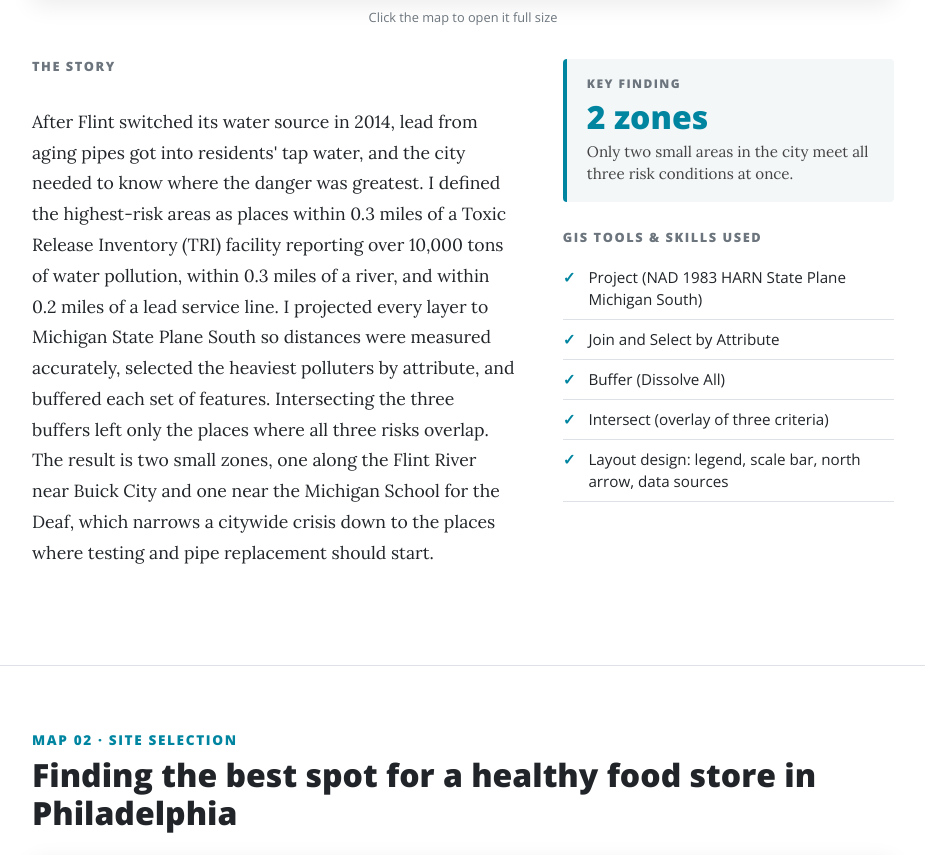
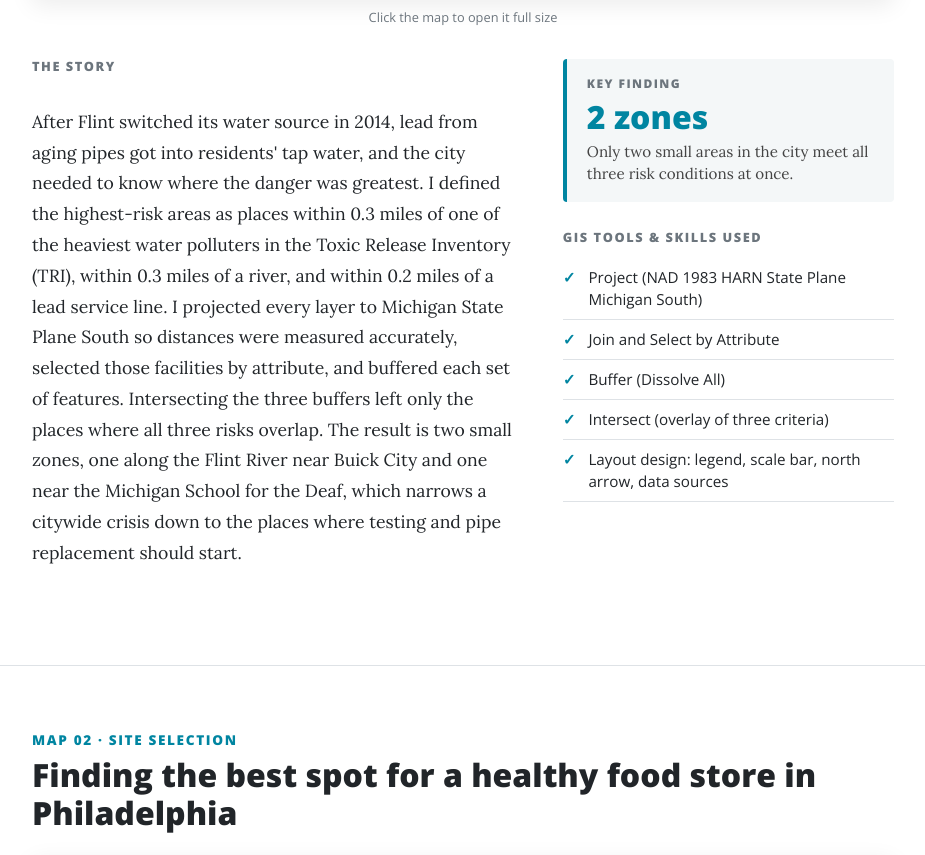
Before and after one commit to tut65050-ops/tut65050-ops, a plain HTML site: page index.html in a window 1280 px wide. Shown: the part 2319-3174 px from the top of the page, without its empty margins (177-1102 px from the left). Drawn offline with nearby package versions, Linux system fonts and the light colour scheme.

Commit message:
Add files via upload

```diff
--- a/index.html
+++ b/index.html
@@ -178,7 +178,7 @@
                                 <div class="row gx-4 gx-lg-5">
                                     <div class="col-md-7 map-story">
                                         <h4>The story</h4>
-                                        <p>After Flint switched its water source in 2014, lead from aging pipes got into residents' tap water, and the city needed to know where the danger was greatest. I defined the highest-risk areas as places within 0.3 miles of a Toxic Release Inventory (TRI) facility reporting over 10,000 tons of water pollution, within 0.3 miles of a river, and within 0.2 miles of a lead service line. I projected every layer to Michigan State Plane South so distances were measured accurately, selected the heaviest polluters by attribute, and buffered each set of features. Intersecting the three buffers left only the places where all three risks overlap. The result is two small zones, one along the Flint River near Buick City and one near the Michigan School for the Deaf, which narrows a citywide crisis down to the places where testing and pipe replacement should start.</p>
+                                        <p>After Flint switched its water source in 2014, lead from aging pipes got into residents' tap water, and the city needed to know where the danger was greatest. I defined the highest-risk areas as places within 0.3 miles of one of the heaviest water polluters in the Toxic Release Inventory (TRI), within 0.3 miles of a river, and within 0.2 miles of a lead service line. I projected every layer to Michigan State Plane South so distances were measured accurately, selected those facilities by attribute, and buffered each set of features. Intersecting the three buffers left only the places where all three risks overlap. The result is two small zones, one along the Flint River near Buick City and one near the Michigan School for the Deaf, which narrows a citywide crisis down to the places where testing and pipe replacement should start.</p>
                                     </div>
                                     <div class="col-md-5">
                                         <div class="finding">
```
